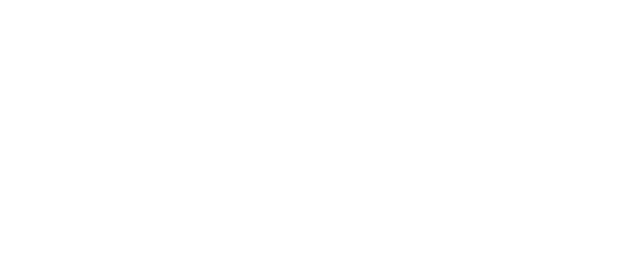
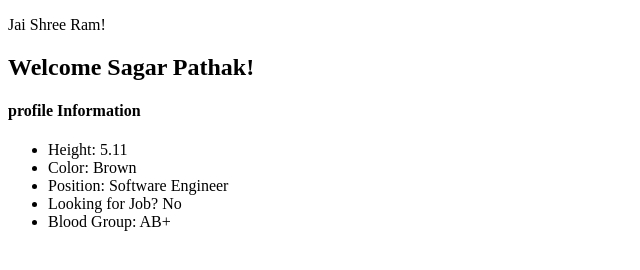
Before and after one commit to devops-sagar/Vanilla-JS, a website: page 02_04/myindex.html in a window 1280 px wide. Shown: the whole page, without its empty margins (0-640 px from the left). Drawn offline with Linux system fonts and the light colour scheme.

Commit message:
Js functionalities

```diff
--- /dev/null
+++ b/02_04/biodata.js
@@ -0,0 +1,30 @@
+const updateinfo = (update) => {
+    let main = document.querySelector("main");
+    main.innerHTML = markup(biodata);
+    console.info(update);
+}
+
+const biodata = {
+    name: "Sagar Pathak",
+    height: 5.11,
+    color: "Brown",
+    position: "Software Engineer",
+    lookingjob: false,
+    bloodgroup: {
+        letter: "AB",
+        sign: "+",
+    },
+
+    toggleJob: function (jobStatus) {
+        this.lookingjob = jobStatus;
+        updateinfo("job Status Updated...");
+    },
+
+    changeBloodgroup: function (newletter, newsign) {
+        this.bloodgroup.letter = newletter.toString();
+        this.bloodgroup.sign = newsign.toString();
+        updateinfo("Blood Group Updated...");
+    },
+};
+
+export default biodata;
--- a/Practice/08_09/index.html
+++ b/02_04/myindex.html
@@ -1,12 +1,13 @@
 <!DOCTYPE html>
 <html lang="en">
-  <head>
-    <meta charset="UTF-8" />
-    <meta name="viewport" content="width=device-width, initial-scale=1.0" />
-    <title>Practice: Pass values between functions</title>
-    <script src="script.js" defer></script>
-  </head>
-  <body>
-    <main></main>
-  </body>
+    <head>
+        <meta charset="UTF-8" />
+        <meta name="viewport" content="width = device-width, initial-scale = 1.0" />
+        <title>My Space</title>
+        <script type="module" src="biodata.js"></script>
+        <script type="module" src="myscript.js"></script>
+    </head>
+    <body>
+        <p>Jai Shree Ram! </p>
+    </body>
 </html>
--- /dev/null
+++ b/02_04/myscript.js
@@ -0,0 +1,21 @@
+import biodata from "./biodata.js";
+
+const markup = (biodata) => {
+    return `
+    <div>
+        <h2>Welcome ${biodata.name}!</h2>
+        <h4>profile Information</h4>
+        <ul>
+            <li>Height: ${biodata.height} </li>
+            <li>Color: ${biodata.color} </li>
+            <li>Position: ${biodata.position} </li>
+            <li>Looking for Job? ${biodata.lookingjob ? "Yes" : "No"} </li>
+            <li>Blood Group: ${biodata.bloodgroup.letter}${biodata.bloodgroup.sign} </li>
+        </ul>
+    </div>
+    `;
+};
+
+const main = document.createElement("main");
+main.innerHTML = markup(biodata);
+document.body.appendChild(main);
```
Also changed, not shown: 02_01/index.html (+2 -2 lines).
